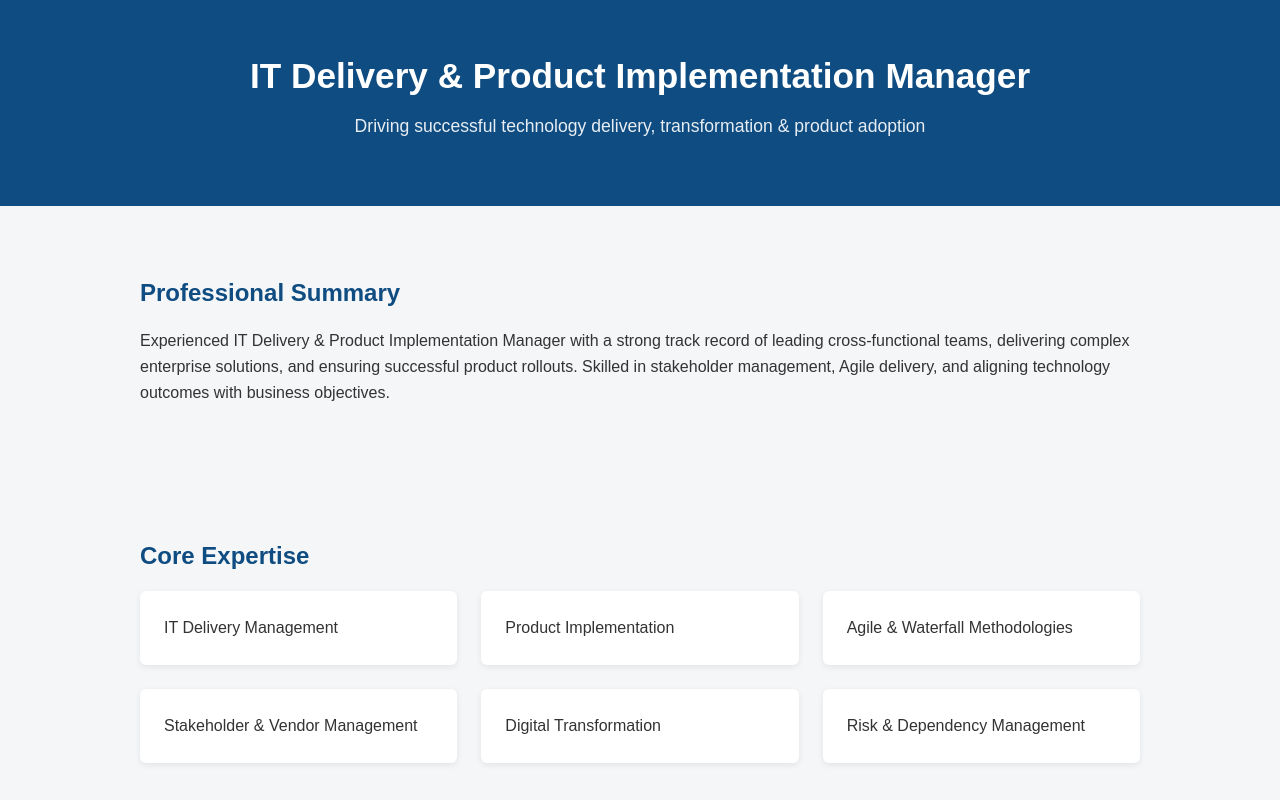
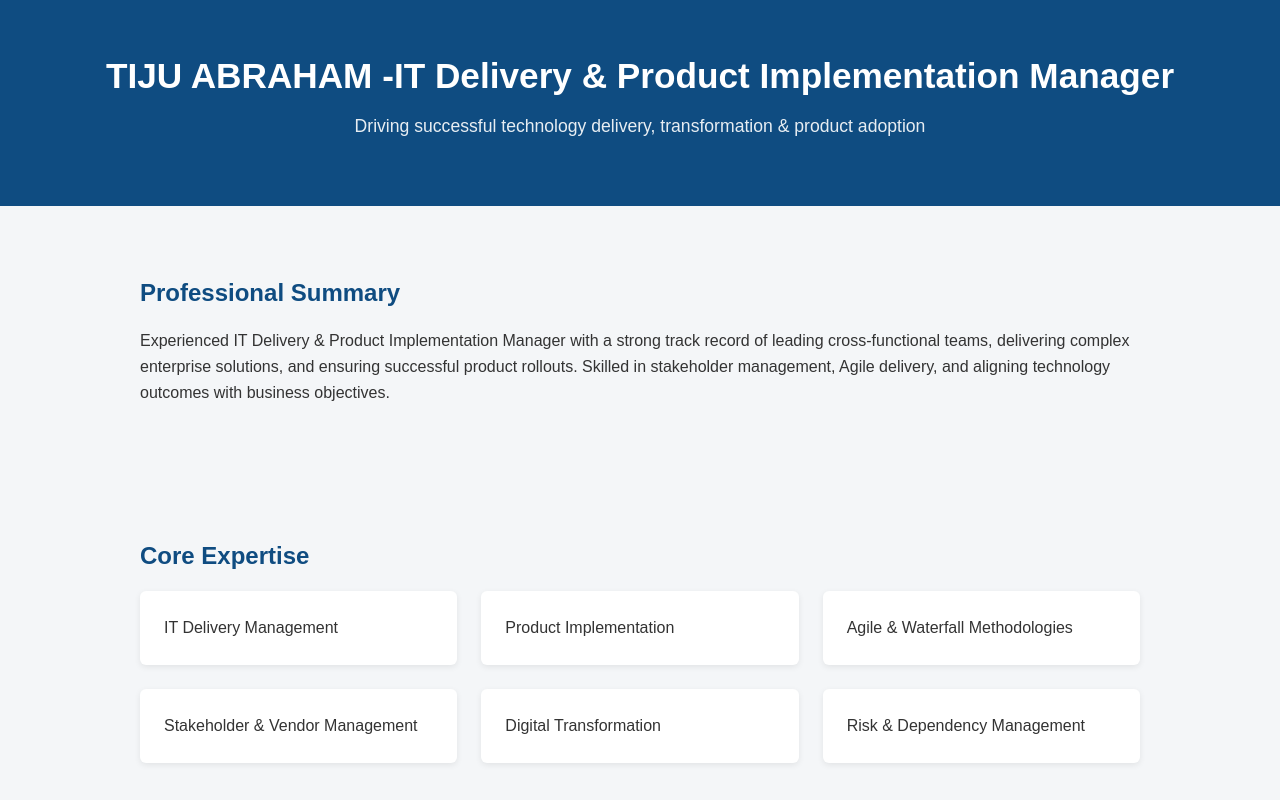
Before and after one commit to TijuAbraham1/TijuAbraham, a plain HTML site: page index.html in a window 1280 px wide. Shown: the top 800 px of the page. Drawn offline with Linux system fonts and the light colour scheme.

Commit message:
Update index.html

```diff
--- a/index.html
+++ b/index.html
@@ -128,7 +128,7 @@
 <body>
 
 <header>
-    <h1>IT Delivery & Product Implementation Manager</h1>
+    <h1>TIJU ABRAHAM -IT Delivery & Product Implementation Manager</h1>
     <p>Driving successful technology delivery, transformation & product adoption</p>
 </header>
 
```
